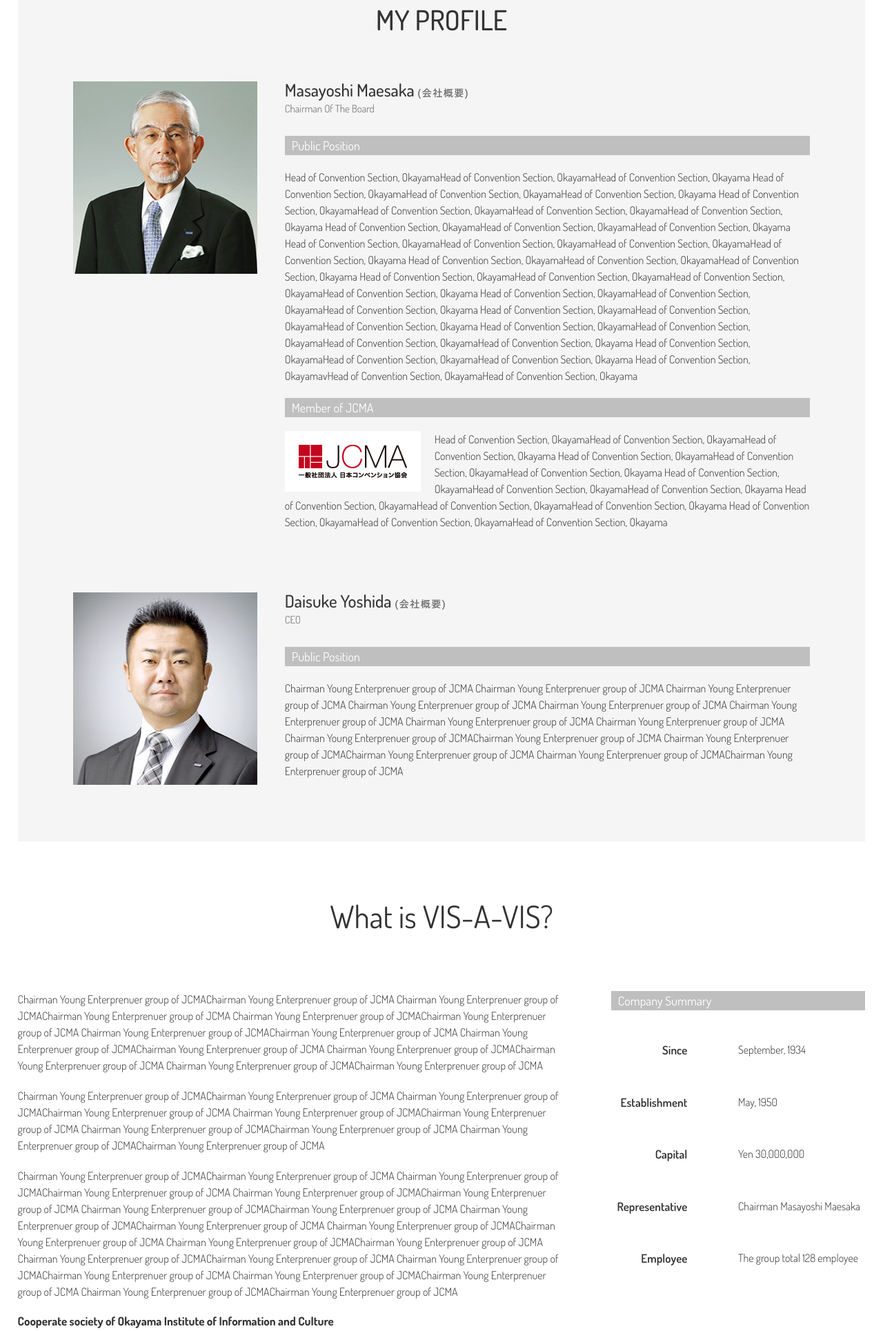
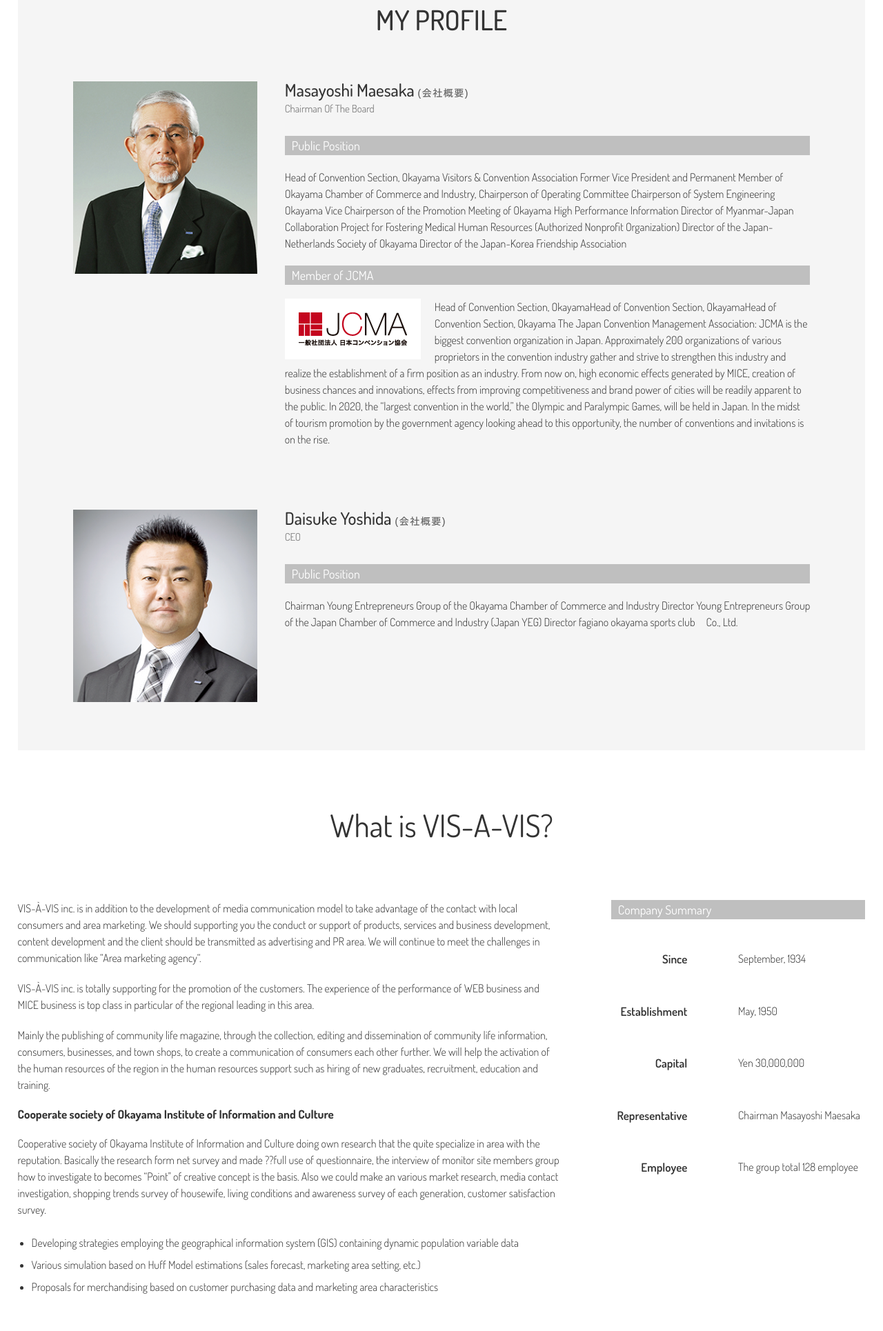
Before and after one commit to chainsolution/PUnited, a CodeIgniter app: page /database/about_en in a window 1280 px wide. Shown: the part 1721-3651 px from the top of the page at 69% size. Run offline with CodeIgniter, Linux system fonts and the light colour scheme.

Commit message:
update about_us_en content

```diff
--- a/application/views/page/about/about_en.php
+++ b/application/views/page/about/about_en.php
@@ -108,28 +108,14 @@
 								<h4>Public Position</h4>
 							</div>
 							<p>
-								Head of Convention Section, OkayamaHead of Convention Section, OkayamaHead of Convention Section, Okayama
-								Head of Convention Section, OkayamaHead of Convention Section, OkayamaHead of Convention Section, Okayama
-								Head of Convention Section, OkayamaHead of Convention Section, OkayamaHead of Convention Section, OkayamaHead of Convention Section, Okayama
-								Head of Convention Section, OkayamaHead of Convention Section, OkayamaHead of Convention Section, Okayama
-								Head of Convention Section, OkayamaHead of Convention Section, OkayamaHead of Convention Section, OkayamaHead of Convention Section, Okayama
-								Head of Convention Section, OkayamaHead of Convention Section, OkayamaHead of Convention Section, Okayama
-								Head of Convention Section, OkayamaHead of Convention Section, OkayamaHead of Convention Section, OkayamaHead of Convention Section, Okayama
-								Head of Convention Section, OkayamaHead of Convention Section, OkayamaHead of Convention Section, Okayama
-								Head of Convention Section, OkayamaHead of Convention Section, OkayamaHead of Convention Section, Okayama
-								Head of Convention Section, OkayamaHead of Convention Section, OkayamaHead of Convention Section, OkayamaHead of Convention Section, Okayama
-								Head of Convention Section, OkayamaHead of Convention Section, OkayamaHead of Convention Section, Okayama
-								Head of Convention Section, OkayamavHead of Convention Section, OkayamaHead of Convention Section, Okayama
+								Head of Convention Section, Okayama Visitors & Convention Association Former Vice President and Permanent Member of Okayama Chamber of Commerce and Industry, Chairperson of Operating Committee Chairperson of System Engineering Okayama Vice Chairperson of the Promotion Meeting of Okayama High Performance Information Director of Myanmar-Japan Collaboration Project for Fostering Medical Human Resources (Authorized Nonprofit Organization) Director of the Japan-Netherlands Society of Okayama Director of the Japan-Korea Friendship Association
 							</p>
 							<div class="topic_title">
 								<h4>Member of JCMA</h4>
 							</div>
 							<p>
 								<img class="jmca_logo" src="assets/img/about_us/en/about_us_en_JCMA_logo_02.png"> Head of Convention Section, OkayamaHead of Convention Section, OkayamaHead of Convention Section, Okayama
-								Head of Convention Section, OkayamaHead of Convention Section, OkayamaHead of Convention Section, Okayama
-								Head of Convention Section, OkayamaHead of Convention Section, OkayamaHead of Convention Section, Okayama
-								Head of Convention Section, OkayamaHead of Convention Section, OkayamaHead of Convention Section, Okayama
-								Head of Convention Section, OkayamaHead of Convention Section, OkayamaHead of Convention Section, Okayama
+								The Japan Convention Management Association: JCMA is the biggest convention organization in Japan. Approximately 200 organizations of various proprietors in the convention industry gather and strive to strengthen this industry and realize the establishment of a firm position as an industry. From now on, high economic effects generated by MICE, creation of business chances and innovations, effects from improving competitiveness and brand power of cities will be readily apparent to the public. In 2020, the “largest convention in the world,” the Olympic and Paralympic Games, will be held in Japan. In the midst of tourism promotion by the government agency looking ahead to this opportunity, the number of conventions and invitations is on the rise.
 							</p>
 						</div>
 					</div>
@@ -148,13 +134,7 @@
 								<h4>Public Position</h4>
 							</div>
 							<p>
-								Chairman Young Enterprenuer group of JCMA Chairman Young Enterprenuer group of JCMA
-								Chairman Young Enterprenuer group of JCMA Chairman Young Enterprenuer group of JCMA
-								Chairman Young Enterprenuer group of JCMA Chairman Young Enterprenuer group of JCMA
-								Chairman Young Enterprenuer group of JCMA Chairman Young Enterprenuer group of JCMA
-								Chairman Young Enterprenuer group of JCMAChairman Young Enterprenuer group of JCMA
-								Chairman Young Enterprenuer group of JCMAChairman Young Enterprenuer group of JCMA
-								Chairman Young Enterprenuer group of JCMAChairman Young Enterprenuer group of JCMA
+								Chairman Young Entrepreneurs Group of the Okayama Chamber of Commerce and Industry Director Young Entrepreneurs Group of the Japan Chamber of Commerce and Industry (Japan YEG) Director fagiano okayama sports club　Co., Ltd.
 							</p>
 						</div>
 					</div>
@@ -166,52 +146,22 @@
 					<div class="description">
 						<article>
 							<p>
-								Chairman Young Enterprenuer group of JCMAChairman Young Enterprenuer group of JCMA
-								Chairman Young Enterprenuer group of JCMAChairman Young Enterprenuer group of JCMA
-								Chairman Young Enterprenuer group of JCMAChairman Young Enterprenuer group of JCMA
-								Chairman Young Enterprenuer group of JCMAChairman Young Enterprenuer group of JCMA
-								Chairman Young Enterprenuer group of JCMAChairman Young Enterprenuer group of JCMA
-								Chairman Young Enterprenuer group of JCMAChairman Young Enterprenuer group of JCMA
-								Chairman Young Enterprenuer group of JCMAChairman Young Enterprenuer group of JCMA
+								VIS-À-VIS inc. is in addition to the development of media communication model to take advantage of the contact with local consumers and area marketing. We should supporting you the conduct or support of products, services and business development, content development and the client should be transmitted as advertising and PR area. We will continue to meet the challenges in communication like “Area marketing agency“.
 							</p>
 							<p>
-								Chairman Young Enterprenuer group of JCMAChairman Young Enterprenuer group of JCMA
-								Chairman Young Enterprenuer group of JCMAChairman Young Enterprenuer group of JCMA
-								Chairman Young Enterprenuer group of JCMAChairman Young Enterprenuer group of JCMA
-								Chairman Young Enterprenuer group of JCMAChairman Young Enterprenuer group of JCMA
-								Chairman Young Enterprenuer group of JCMAChairman Young Enterprenuer group of JCMA
+								VIS-À-VIS inc. is totally supporting for the promotion of the customers. The experience of the performance of WEB business and MICE business is top class in particular of the regional leading in this area.
 							</p>
 							<p>
-								Chairman Young Enterprenuer group of JCMAChairman Young Enterprenuer group of JCMA
-								Chairman Young Enterprenuer group of JCMAChairman Young Enterprenuer group of JCMA
-								Chairman Young Enterprenuer group of JCMAChairman Young Enterprenuer group of JCMA
-								Chairman Young Enterprenuer group of JCMAChairman Young Enterprenuer group of JCMA
-								Chairman Young Enterprenuer group of JCMAChairman Young Enterprenuer group of JCMA
-								Chairman Young Enterprenuer group of JCMAChairman Young Enterprenuer group of JCMA
-								Chairman Young Enterprenuer group of JCMAChairman Young Enterprenuer group of JCMA
-								Chairman Young Enterprenuer group of JCMAChairman Young Enterprenuer group of JCMA
-								Chairman Young Enterprenuer group of JCMAChairman Young Enterprenuer group of JCMA
-								Chairman Young Enterprenuer group of JCMAChairman Young Enterprenuer group of JCMA
-								Chairman Young Enterprenuer group of JCMAChairman Young Enterprenuer group of JCMA
+								Mainly the publishing of community life magazine, through the collection, editing and dissemination of community life information, consumers, businesses, and town shops, to create a communication of consumers each other further. We will help the activation of the human resources of the region in the human resources support such as hiring of new graduates, recruitment, education and training.
 							</p>
 							<h2>Cooperate society of Okayama Institute of Information and Culture</h2>
 							<p>
-								Chairman Young Enterprenuer group of JCMAChairman Young Enterprenuer group of JCMA
-								Chairman Young Enterprenuer group of JCMAChairman Young Enterprenuer group of JCMA
-								Chairman Young Enterprenuer group of JCMAChairman Young Enterprenuer group of JCMA
-								Chairman Young Enterprenuer group of JCMAChairman Young Enterprenuer group of JCMA
-								Chairman Young Enterprenuer group of JCMAChairman Young Enterprenuer group of JCMA
-								Chairman Young Enterprenuer group of JCMAChairman Young Enterprenuer group of JCMA
-								Chairman Young Enterprenuer group of JCMAChairman Young Enterprenuer group of JCMA
-								Chairman Young Enterprenuer group of JCMAChairman Young Enterprenuer group of JCMA
-								Chairman Young Enterprenuer group of JCMAChairman Young Enterprenuer group of JCMA
-								Chairman Young Enterprenuer group of JCMAChairman Young Enterprenuer group of JCMA
-								Chairman Young Enterprenuer group of JCMAChairman Young Enterprenuer group of JCMA
+								Cooperative society of Okayama Institute of Information and Culture doing own research that the quite specialize in area with the reputation. Basically the research form net survey and made ??full use of questionnaire, the interview of monitor site members group how to investigate to becomes “Point" of creative concept is the basis. Also we could make an various market research, media contact investigation, shopping trends survey of housewife, living conditions and awareness survey of each generation, customer satisfaction survey.
 							</p>
 							<ul>
-								<li>Chairman Young Enterprenuer group of JCMAChairman Young Enterprenuer group of JCMA</li>
-								<li>Chairman Young Enterprenuer group of JCMAChairman Young Enterprenuer group of JCMA</li>
-								<li>Chairman Young Enterprenuer group of JCMAChairman Young Enterprenuer group of JCMA</li>
+								<li>Developing strategies employing the geographical information system (GIS) containing dynamic population variable data</li>
+								<li>Various simulation based on Huff Model estimations (sales forecast, marketing area setting, etc.)</li>
+								<li>Proposals for merchandising based on customer purchasing data and marketing area characteristics</li>
 							</ul>
 						</article>
 					</div>
--- a/assets/css/style.css
+++ b/assets/css/style.css
@@ -1971,6 +1971,12 @@ body {
         width: 30%;
         text-align: right;
         padding-right: 20%; }
+  .about_en .object_moving {
+    position: absolute;
+    display: block;
+    width: 100%;
+    height: 100%;
+    top: 40px; }
 
 /** Company overview **/
 #overview {
--- a/assets/sass/_layout.scss
+++ b/assets/sass/_layout.scss
@@ -1471,4 +1471,12 @@ body{
 		}
 	}
 
+	.object_moving{
+		position: absolute;
+		display: block;
+		width: 100%;
+		height: 100%;
+		top: 40px;
+	}
+
 }
```
Also changed, not shown: application/views/index.php (+8 -2 lines).
